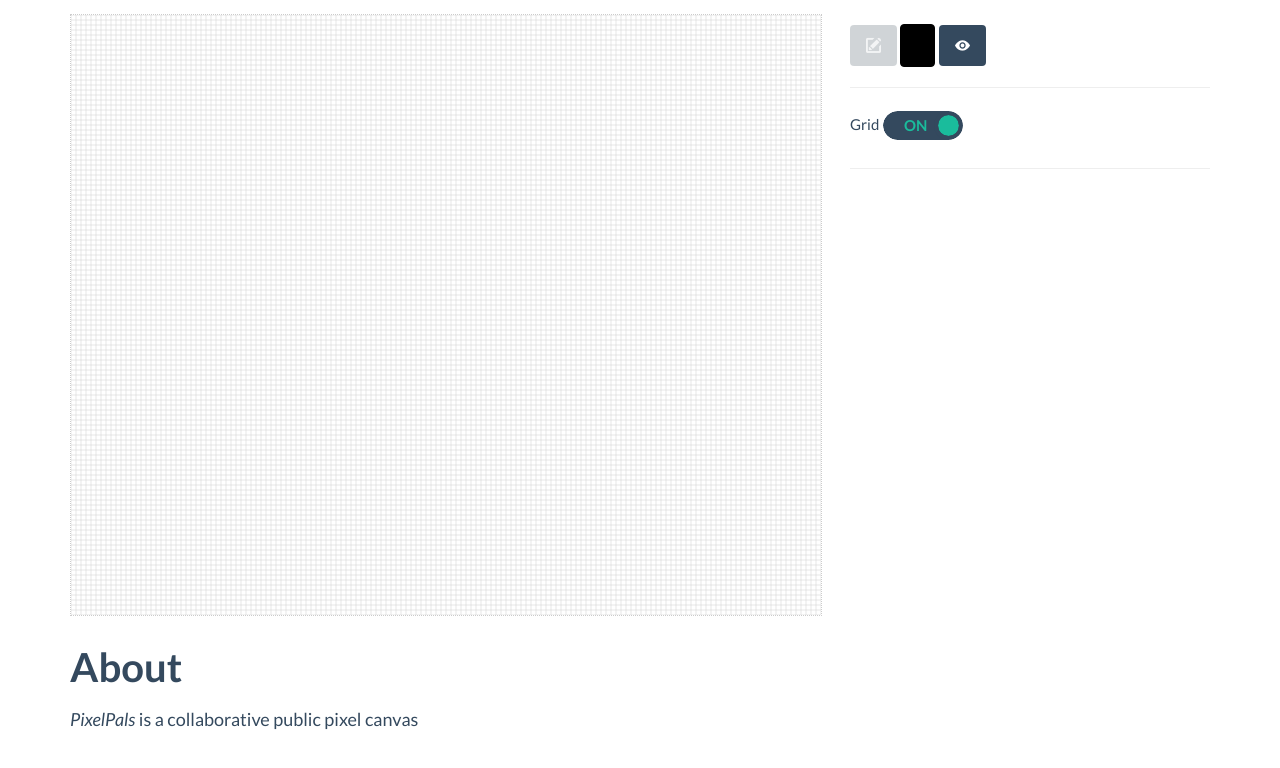
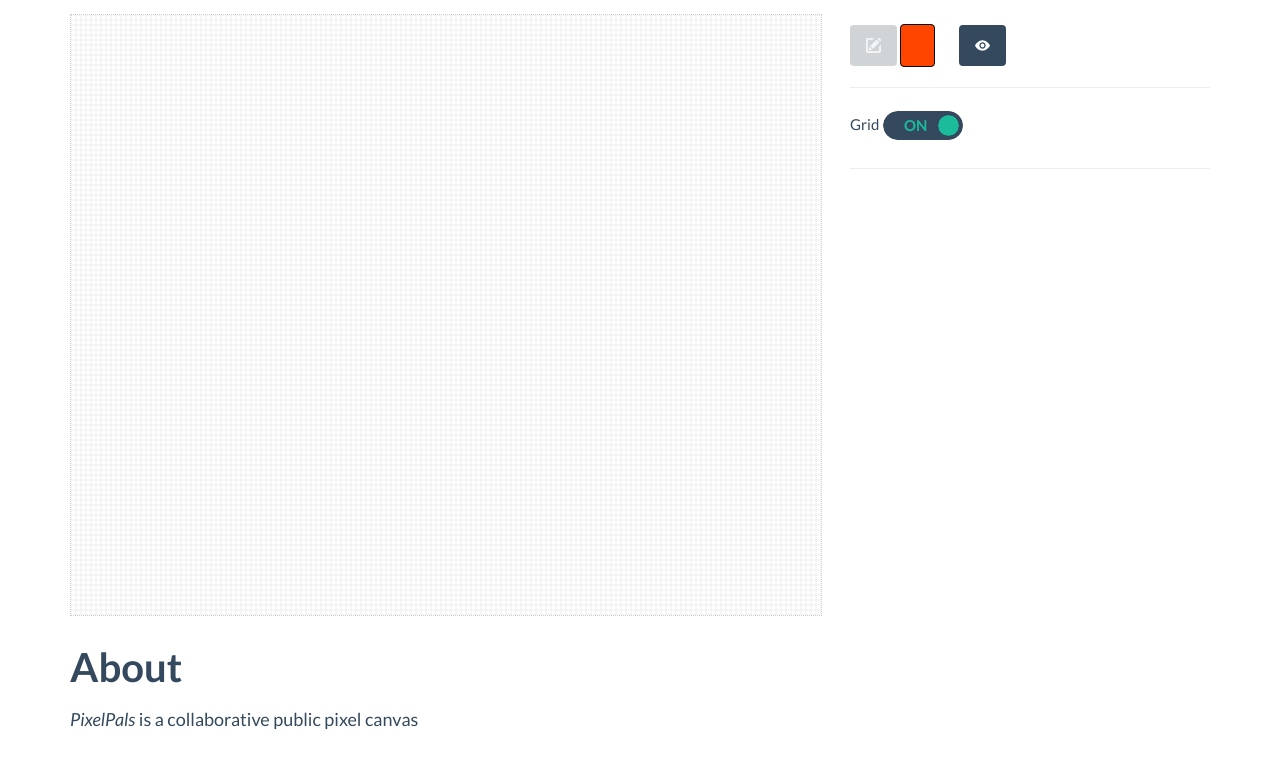
Before and after one commit to eternalthinker/pixelpals, a plain HTML site: page index.html in a window 1280 px wide. Shown: the part 56-824 px from the top of the page. Drawn offline with Linux system fonts and the light colour scheme.

Commit message:
Minor cosmetic changes

```diff
--- a/css/colorPicker.css
+++ b/css/colorPicker.css
@@ -12,8 +12,7 @@
 }*/
 
 div.colorPicker-picker {
-  border: 1px solid #000;
-  cursor: pointer;
+    border: 1px solid #000;
 }
 
 div.colorPicker-palette {
--- a/index.html
+++ b/index.html
@@ -79,7 +79,7 @@
           <div class="col-xs-12" style="margin-top:10px;">
             <button type="button" id="pencil" class="tool btn btn-default btn-inverse"><span class="fui-new"></span></button>
             <input id="colorpicker" type="text" name="colorpicker" value="#000000"></input>
-            <button type="button" id="picker" class="tool btn btn-default btn-inverse"><span class="fui-eye"></span></button>
+            <button type="button" id="picker" class="tool btn btn-default btn-inverse mll"><span class="fui-eye"></span></button>
             <hr/>
           </div>
         </div>
--- a/pixelpals.js
+++ b/pixelpals.js
@@ -237,6 +237,8 @@ $(document).ready(function() {
         this.setTool(this.curToolName);
         this.paintGrid();
         this.pixelCanvas = new PixelCanvas(this.h/this.pixelSize, this.w/this.pixelSize, this.pixelSize, this.pixel_ctx, this);
+        this.pixelCanvas.setColor('#FF4500');
+        this.setColor('#FF4500');
     }
 
     Ui.prototype.setTool = function (toolname) {
@@ -252,7 +254,7 @@ $(document).ready(function() {
 
     Ui.prototype.paintGrid = function () {
         this.grid_ctx.fillStyle = '#FFFFFF';
-        this.grid_ctx.strokeStyle = '#CCCCCC';
+        this.grid_ctx.strokeStyle = '#DCDCDC';
         this.grid_ctx.lineWidth = 0.5;
         /* Background color
         this.grid_ctx.beginPath();
```
